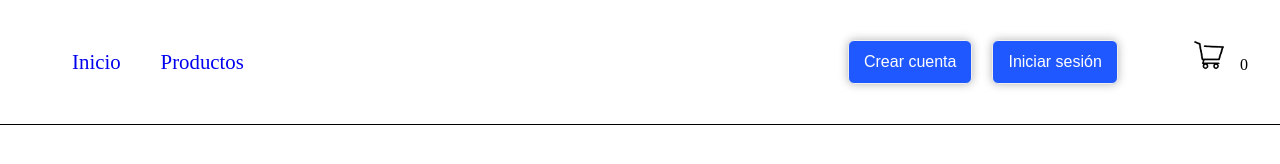
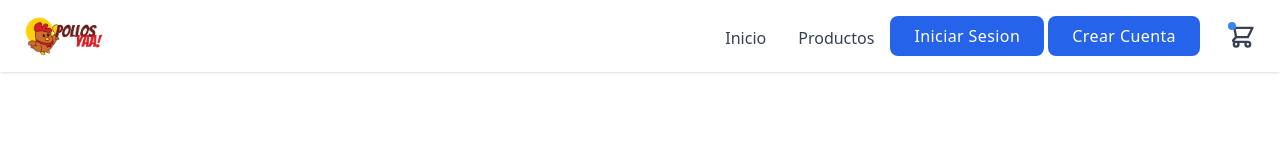
Before and after one commit to MicaBazan/AW2-TP, a website: page client/index.html in a window 1280 px wide. Drawn offline with nearby package versions, Linux system fonts and the light colour scheme.

Commit message:
navbar y login

```diff
--- a/client/index.html
+++ b/client/index.html
@@ -4,9 +4,60 @@
     <meta charset="UTF-8">
     <meta name="viewport" content="width=device-width, initial-scale=1.0">
     <link rel="stylesheet" href="styles.css">
+    <script src="https://cdn.tailwindcss.com"></script>
     <title>Tienda de pollo</title>
 </head>
 <body>
+
+    <header>
+        <nav x-data="{ isOpen: false }" class="relative bg-white shadow dark:bg-gray-800">
+            <div class="container px-6 py-4 mx-auto md:flex md:justify-between md:items-center">
+                <div class="flex items-center justify-between">
+                    <a href="#">
+                        <img class="w-auto h-6 sm:h-10" src="./recursos/icon/logo.png" alt="">
+                    </a>
+                    <!--
+                    <div class="flex lg:hidden">
+                        <button x-cloak @click="isOpen = !isOpen" type="button" class="text-gray-500 dark:text-gray-200 hover:text-gray-600 dark:hover:text-gray-400 focus:outline-none focus:text-gray-600 dark:focus:text-gray-400" aria-label="toggle menu">
+                            <svg x-show="!isOpen" xmlns="http://www.w3.org/2000/svg" class="w-6 h-6" fill="none" viewBox="0 0 24 24" stroke="currentColor" stroke-width="2">
+                                <path stroke-linecap="round" stroke-linejoin="round" d="M4 8h16M4 16h16" />
+                            </svg>
+
+                            <svg x-show="isOpen" xmlns="http://www.w3.org/2000/svg" class="w-6 h-6" fill="none" viewBox="0 0 24 24" stroke="currentColor" stroke-width="2">
+                                <path stroke-linecap="round" stroke-linejoin="round" d="M6 18L18 6M6 6l12 12" />
+                            </svg>
+                        </button>
+                    </div>-->
+                </div>
+
+                <div x-cloak :class="[isOpen ? 'translate-x-0 opacity-100 ' : 'opacity-0 -translate-x-full']" class="absolute inset-x-0 z-20 w-full px-6 py-4 transition-all duration-300 ease-in-out bg-white dark:bg-gray-800 md:mt-0 md:p-0 md:top-0 md:relative md:bg-transparent md:w-auto md:opacity-100 md:translate-x-0 md:flex md:items-center">
+                    <div class="flex flex-col md:flex-row md:mx-7 nav-flex__div">
+                        <a class="my-2 text-gray-700 transition-colors duration-300 transform dark:text-gray-200 hover:text-blue-500 dark:hover:text-blue-400 md:mx-4 md:my-0" href="index.html">Inicio</a>
+                        <a class="my-2 text-gray-700 transition-colors duration-300 transform dark:text-gray-200 hover:text-blue-500 dark:hover:text-blue-400 md:mx-4 md:my-0" href="./pages/productos/index.html">Productos</a>
+                        <div>
+                            <button class="px-6 py-2 font-medium tracking-wide text-white capitalize transition-colors duration-300 transform bg-blue-600 rounded-lg hover:bg-blue-500 focus:outline-none focus:ring focus:ring-blue-300 focus:ring-opacity-80 boton-color__nav">
+                                <a href="./pages/login/index.html">Iniciar sesion</a>
+                            </button>
+                            <button class="px-6 py-2 font-medium tracking-wide text-white capitalize transition-colors duration-300 transform bg-blue-600 rounded-lg hover:bg-blue-500 focus:outline-none focus:ring focus:ring-blue-300 focus:ring-opacity-80 boton-color__nav">
+                                <a href="./pages/crear-usuario/index.html">Crear cuenta</a>
+                            </button>
+                        </div>
+                    </div>
+
+                    <div class="flex justify-center md:block">
+                        <a class="relative text-gray-700 transition-colors duration-300 transform dark:text-gray-200 hover:text-gray-600 dark:hover:text-gray-300" href="http://">
+                            <svg class="w-7 h-7" viewBox="0 0 24 24" fill="none" xmlns="http://www.w3.org/2000/svg">
+                                <path d="M3 3H5L5.4 5M7 13H17L21 5H5.4M7 13L5.4 5M7 13L4.70711 15.2929C4.07714 15.9229 4.52331 17 5.41421 17H17M17 17C15.8954 17 15 17.8954 15 19C15 20.1046 15.8954 21 17 21C18.1046 21 19 20.1046 19 19C19 17.8954 18.1046 17 17 17ZM9 19C9 20.1046 8.10457 21 7 21C5.89543 21 5 20.1046 5 19C5 17.8954 5.89543 17 7 17C8.10457 17 9 17.8954 9 19Z" stroke="currentColor" stroke-width="2" stroke-linecap="round" stroke-linejoin="round"/>
+                            </svg>
+
+                            <span class="absolute top-0 left-0 p-1 text-xs text-white bg-blue-500 rounded-full"></span>
+                        </a>
+                    </div>
+                </div>
+            </div>
+        </nav>
+    </header>
+    <!--
     <header class="contenedor-principal">
         <div class="contenedor-nav">
             <nav class="contenedor-enlaces__nav">
@@ -27,7 +78,7 @@
                 </div>
             </nav>
         </div>
-    </header>
+    </header>-->
 
     <main>
 
--- a/client/styles.css
+++ b/client/styles.css
@@ -1,71 +1,6 @@
 @import url(./styles/botones.css);
 @import url(./styles/colores.css);
 
-*{
-    box-sizing: border-box;
-}
-
-html,
-body,
-h1,
-h3,
-p,
-ul{
-    margin: 0;
-    padding: 0;
-}
-
-.list-ul{
-    list-style-type: none;
-}
-
-.enlace-a{
-    text-decoration: none;
-}
-
-/****  HEADER  ****/
-
-.contenedor-principal{
-    margin-top: 30px;
-    padding-bottom: 30px;
-    border-bottom: 1px solid black;
-}
-
-.contenedor-enlaces__nav{
-    display: flex;
-    flex-direction: row;
-    justify-content: space-around;
-}
-
-.lista-nav{
-    display: flex;
-    justify-content: space-around;
-    padding: 20px;
-}
-
-.lista-nav__li{
-    padding: 0px 20px;
-}
-
-.nav-listas__a{
-    font-size: 1.3rem;
-}
-
-.ingreso_usuario{
-    display: flex;
-    justify-content: space-around;
-    gap: 20px;
-    margin-left: 500px;
-}
-
-.boton-login__home{
-    color: white;
-}
-
-.carro-compras{
+.nav-flex__div > a{
     padding-top: 10px;
 }
-
-.icon-carro{
-    height: 30px;
-}
--- a/index.js
+++ b/index.js
@@ -3,7 +3,7 @@ import categoriaRouter from './routes/categorias.routes.js'
 import productoRouter from './routes/productos.routes.js'
 import usuariosRouter from './routes/usuarios.routes.js'
 import ordenesRouter from './routes/ordenes.routes.js'
-import carritoRouter from './routes/carro.routes.js'
+//import carritoRouter from './routes/carro.routes.js'
 
 const app = express()
 
@@ -19,5 +19,5 @@ app.use('/categorias', categoriaRouter)
 app.use('/productos', productoRouter)
 app.use('/usuarios', usuariosRouter)
 app.use('/ordenes', ordenesRouter)
-app.use('/carrito', carritoRouter)
+//app.use('/carrito', carritoRouter)
 app.use(express.static("./client"))
--- a/routes/carro.routes.js
+++ b/routes/carro.routes.js
@@ -1,4 +1,4 @@
-import { Router } from "express"
+/*import { Router } from "express"
 import { readFile, writeFile } from 'fs/promises'
 import axios from 'axios'
 
@@ -44,4 +44,4 @@ router.post('/agregar', async (req,res)=>{
     }
 })
 
-export default router
+export default router*/
```
Also changed, not shown: client/pages/login/index.html (+106 -0 lines), client/recursos/icon/carro.png (deleted), client/recursos/icon/logo.png (added).
